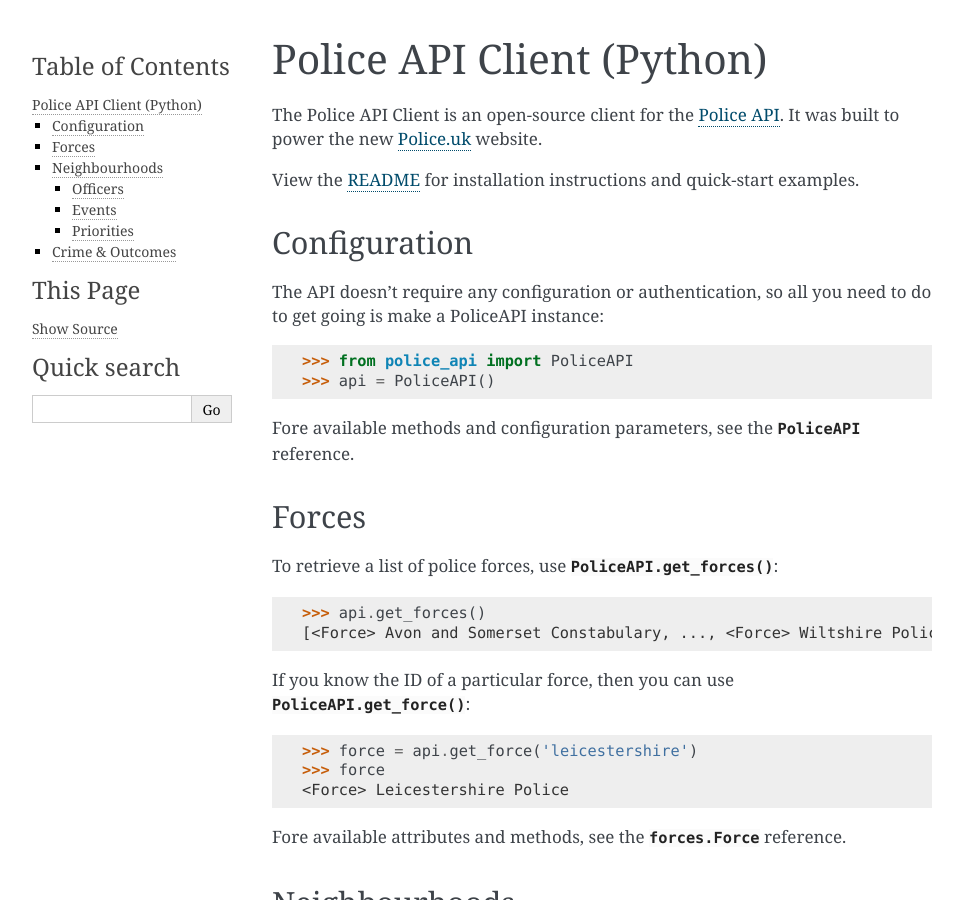
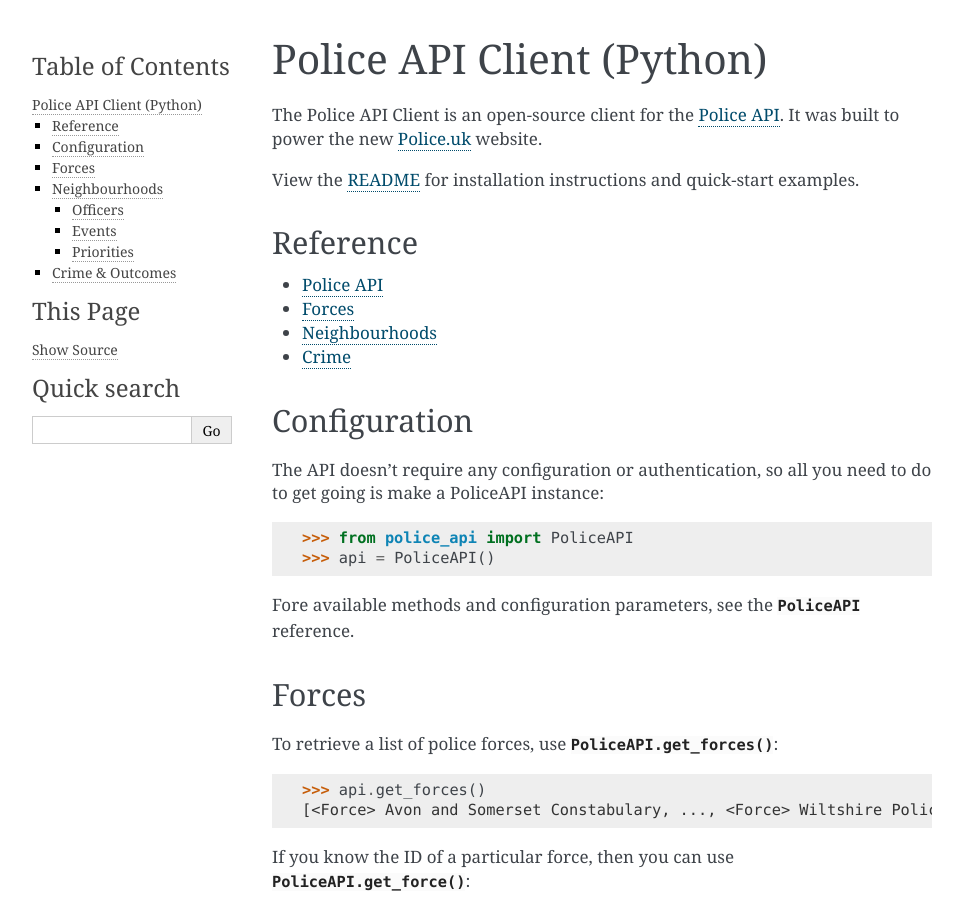
Before and after one commit to rkhleics/police-api-client-python, a Sphinx documentation site: the page built from docs/index.rst, in a window 1280 px wide and 900 px high. Shown: the whole window, without its empty margins (148-1111 px from the left). Built offline with Sphinx 7.4.7, drawn with Linux system fonts in a browser that asks for light colours.

Commit message:
Consolidate our TOCs.

```diff
--- a/docs/index.rst
+++ b/docs/index.rst
@@ -9,6 +9,17 @@
 
 View the README_ for installation instructions and quick-start examples.
 
+Reference
+---------
+
+.. toctree::
+   :maxdepth: 2
+   :glob:
+
+   reference/police_api
+   reference/forces
+   reference/neighbourhoods
+   reference/crime
 
 Configuration
 -------------
```
Also changed, not shown: docs/reference/index.rst (deleted, +0 -11 lines).
